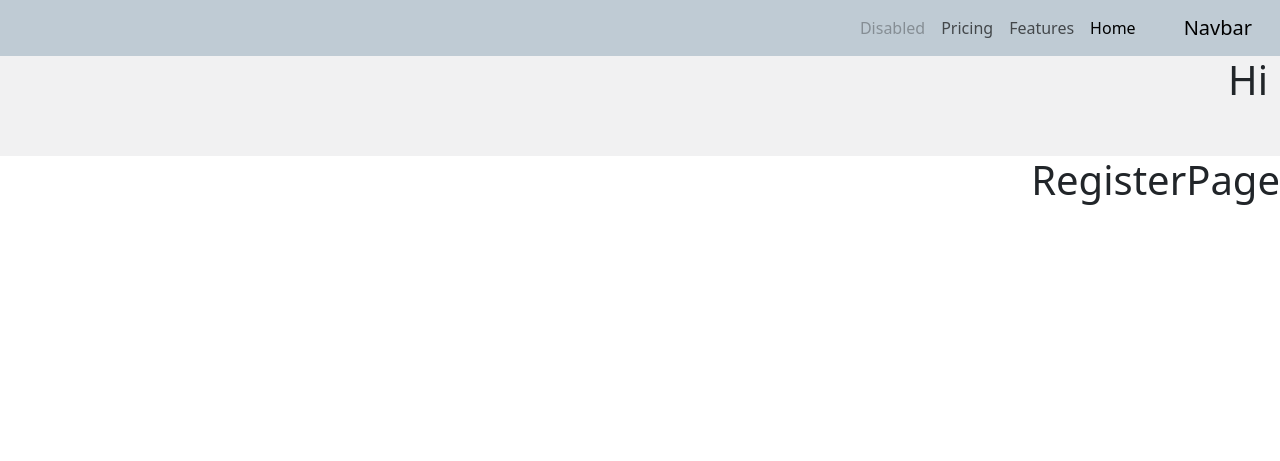
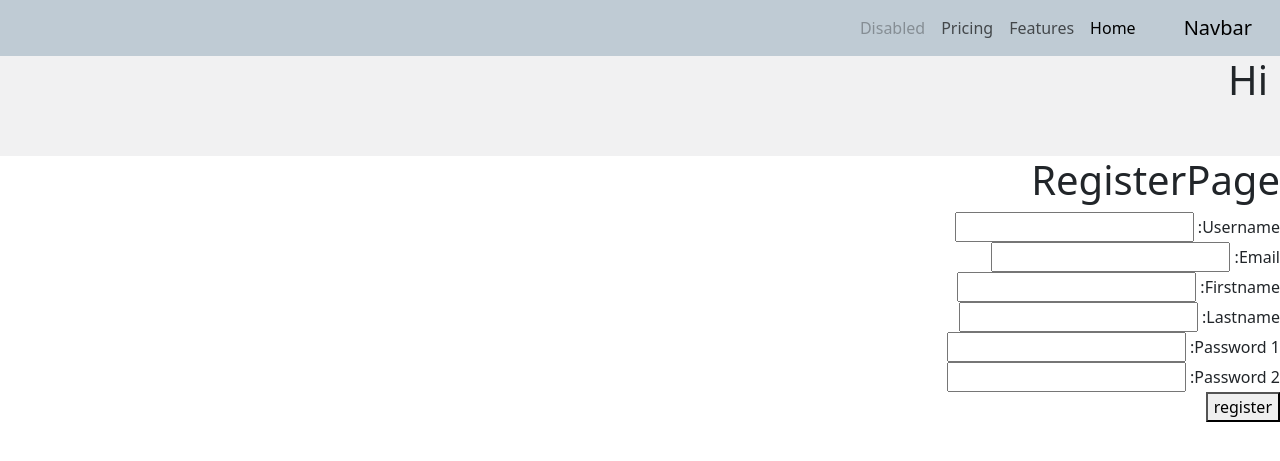
Before and after one commit to mhmdreza13/Web-App, a Django app: page /accounts/register in a window 1280 px wide. Shown: the top 461 px of the page. Run offline with Django 5.2, Linux system fonts and the light colour scheme; some libraries are stand-ins or nearby versions.

Commit message:
create register form

```diff
--- /dev/null
+++ b/accounts/forms.py
@@ -0,0 +1,9 @@
+from django import forms
+
+class UserRegisterForm (forms.Form):
+    Username = forms.CharField( max_length = 50 )
+    Email = forms.EmailField()
+    Firstname = forms.CharField(max_length=50)
+    Lastname = forms.CharField (max_length=50)
+    Password_1 = forms.CharField(max_length=50)
+    Password_2 = forms.CharField(max_length=50)
--- a/accounts/templates/accounts/register.html
+++ b/accounts/templates/accounts/register.html
@@ -2,4 +2,9 @@
 {% block title %} Register{% endblock title %}
 {% block body %}
 <h1>RegisterPage</h1>
+    <form method = 'post'>
+        {% csrf_token %}
+        {{form}}
+    <button type = 'submit'> register </button>
+    </form>
 {%endblock%}
--- a/accounts/views.py
+++ b/accounts/views.py
@@ -1,8 +1,20 @@
-from django.shortcuts import render
-
+from django.shortcuts import render ,redirect
+from .forms import UserRegisterForm
+from django.contrib.auth.models import User
 # Create your views here.
 
-
-def user_register (requests):
-
-    return render (requests , 'accounts/register.html')
+def user_register (request):
+    if request.method == 'POST':
+        form = UserRegisterForm(request.POST)
+        if form.is_valid():
+            data = form.cleaned_data
+            User.objects.create_user(username = data['Username'] ,
+                                     email= data['Email'] ,
+                                     first_name = data['Firstname'] ,
+                                     last_name = data ['Lastname'],
+                                     password=data ['Password_1'])
+            return redirect ('home:home') # redirect ('appname : utl name from utls.py = 'home'')
+    else:
+        form = UserRegisterForm()
+    context = {'form':form}
+    return render (request , 'accounts/register.html',context)
```
Also changed, not shown: Requirements.txt (+5 -5 lines).
